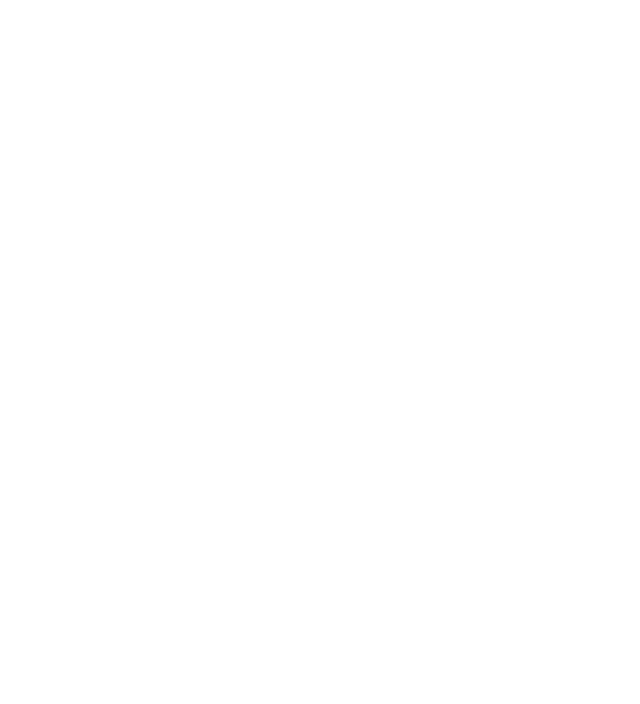
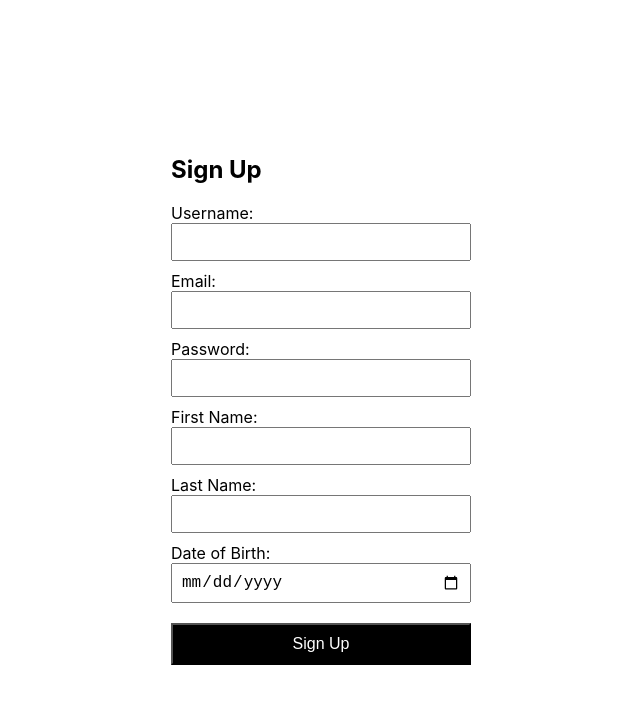
Before and after one commit to LuisGuzman4269/MiTiara, a React (Create React App) app in the folder client/: page /signup in a window 1280 px wide. Before the commit this address had no page. Shown: the top 704 px of the page, without its empty margins (319-959 px from the left). Built offline with nearby package versions, Linux system fonts and the light colour scheme.

Commit message:
added Login/Signup, without backend connection

```diff
--- a/client/src/App.tsx
+++ b/client/src/App.tsx
@@ -2,6 +2,7 @@
 import { BrowserRouter as Router, Route, Routes } from 'react-router-dom';
 import Home from './routes/Home'; // Create this component if not already created
 import Login from './routes/Login';
+import SignUp from './routes/SignUp';
 
 function App() {
   return (
@@ -9,6 +10,7 @@
       <Routes>
         <Route path="/" element={<Home />} />
         <Route path="/login" element={<Login />} />
+        <Route path='/signup' element={<SignUp />} />
       </Routes>
     </Router>
   );
--- a/client/src/routes/Home.tsx
+++ b/client/src/routes/Home.tsx
@@ -54,13 +54,17 @@
       navigate('/login');
     };
 
+    const handleHomeClick = () => {
+      navigate('/');
+    }
+
     return (
 
 
       <div className="App">
         <header className="App-header">
           <div className="logo-title-container">
-            <img src={logo} className="App-logo" alt="logo" />
+            <img src={logo} className="App-logo" alt="logo" onClick={handleHomeClick}/>
             {/* <h1 className="App-title">Mi Tiara</h1> */}
             <div className='separator'/>
             <div className='login'onClick={handleLoginClick}>
--- /dev/null
+++ b/client/src/routes/Login.css
@@ -0,0 +1,36 @@
+.login-container {
+    display: flex;
+    flex-direction: column; /* Stack children vertically */
+    justify-content: center;
+    align-items: center;
+    height: 100vh;
+}
+
+.login-form {
+    display: flex;
+    flex-direction: column;
+    width: 300px;
+    margin-bottom: 20px; /* Add space between form and link */
+}
+
+.login-form label {
+    margin-bottom: 5px;
+}
+
+.login-form input {
+    margin-bottom: 10px;
+    padding: 8px;
+    font-size: 16px;
+}
+
+.login-form button {
+    padding: 10px;
+    font-size: 16px;
+    background-color: #000000;
+    color: #FFFFFF;
+    cursor: pointer;
+}
+
+.create-account-link {
+    cursor: pointer;
+}
--- a/client/src/routes/Login.tsx
+++ b/client/src/routes/Login.tsx
@@ -1,13 +1,49 @@
-import React, {useState, useEffect } from 'react';
+import React, { useState } from 'react';
+import { useNavigate } from 'react-router-dom';
+import './Login.css'
 
+const Login: React.FC = () => {
+    const [email, setEmail] = useState<string>('');
+    const [password, setPassword] = useState<string>('');
 
-function Login(){
+    const handleLogin = (event: React.FormEvent<HTMLFormElement>) => {
+        event.preventDefault();
+        // Handle login logic here
+        console.log('Email:', email);
+        console.log('Password:', password);
+    };
+
+    const navigate = useNavigate();
+    const handleCreateAccount = () => {
+      navigate('/Signup')
+    }
     return (
-        <div>
-          <h1>Login Page</h1>
-          {/* Add your login form here */}
-        </div>
-      );
-}
+    <div className="login-container">
+      <form onSubmit={handleLogin} className="login-form">
+          <h2>Login</h2>
+          <label htmlFor="email">Email:</label>
+          <input
+              type="email"
+              id="email"
+              value={email}
+              onChange={(e) => setEmail(e.target.value)}
+              required
+          />
+          <label htmlFor="password">Password:</label>
+          <input
+              type="password"
+              id="password"
+              value={password}
+              onChange={(e) => setPassword(e.target.value)}
+              required
+          />
+          <button type="submit">Login</button>
+      </form>
+      <div onClick={handleCreateAccount} className="create-account-link">
+          <p>Create Account</p>
+      </div>
+    </div>
+    );
+};
 
 export default Login;
--- /dev/null
+++ b/client/src/routes/SignUp.tsx
@@ -0,0 +1,87 @@
+import React, { useState } from 'react';
+import { useNavigate } from 'react-router-dom';
+
+const SignUp: React.FC = () => {
+    const [username, setUsername] = useState<string>('');
+    const [email, setEmail] = useState<string>('');
+    const [password, setPassword] = useState<string>('');
+    const [firstName, setFirstName] = useState<string>('');
+    const [lastName, setLastName] = useState<string>('');
+    const [dateOfBirth, setDateOfBirth] = useState<string>('');
+
+    const handleSubmit = (event: React.FormEvent<HTMLFormElement>) => {
+        event.preventDefault();
+        // Handle login logic here
+        console.log('Username:', username);
+        console.log('Email:', email);
+        console.log('Password:', password);
+        console.log('First Name:', firstName);
+        console.log('Last Name:', lastName);
+        console.log('Date of Birth:', dateOfBirth);
+    };
+
+    return (
+        <div style={{ display: 'flex', justifyContent: 'center', alignItems: 'center', height: '100vh' }}>
+            <form onSubmit={handleSubmit} style={{ display: 'flex', flexDirection: 'column', width: '300px' }}>
+                <h2>Sign Up</h2>
+                <label htmlFor="username">Username:</label>
+                <input
+                    type="text"
+                    id="username"
+                    value={username}
+                    onChange={(e) => setUsername(e.target.value)}
+                    required
+                    style={{ marginBottom: '10px', padding: '8px', fontSize: '16px' }}
+                />
+                <label htmlFor="email">Email:</label>
+                <input
+                    type="email"
+                    id="email"
+                    value={email}
+                    onChange={(e) => setEmail(e.target.value)}
+                    required
+                    style={{ marginBottom: '10px', padding: '8px', fontSize: '16px' }}
+                />
+                <label htmlFor="password">Password:</label>
+                <input
+                    type="password"
+                    id="password"
+                    value={password}
+                    onChange={(e) => setPassword(e.target.value)}
+                    required
+                    style={{ marginBottom: '10px', padding: '8px', fontSize: '16px' }}
+                />
+                <label htmlFor="firstName">First Name:</label>
+                <input
+                    type="text"
+                    id="firstName"
+                    value={firstName}
+                    onChange={(e) => setFirstName(e.target.value)}
+                    required
+                    style={{ marginBottom: '10px', padding: '8px', fontSize: '16px' }}
+                />
+                <label htmlFor="lastName">Last Name:</label>
+                <input
+                    type="text"
+                    id="lastName"
+                    value={lastName}
+                    onChange={(e) => setLastName(e.target.value)}
+                    required
+                    style={{ marginBottom: '10px', padding: '8px', fontSize: '16px' }}
+                />
+                <label htmlFor="dateOfBirth">Date of Birth:</label>
+                <input
+                    type="date"
+                    id="dateOfBirth"
+                    value={dateOfBirth}
+                    onChange={(e) => setDateOfBirth(e.target.value)}
+                    required
+                    style={{ marginBottom: '20px', padding: '8px', fontSize: '16px' }}
+                />
+                <button type="submit" style={{ padding: '10px', fontSize: '16px', backgroundColor: '#000000', color: '#FFFFFF' }}>Sign Up</button>
+            </form>
+        </div>
+    );
+};
+
+export default SignUp;
```
